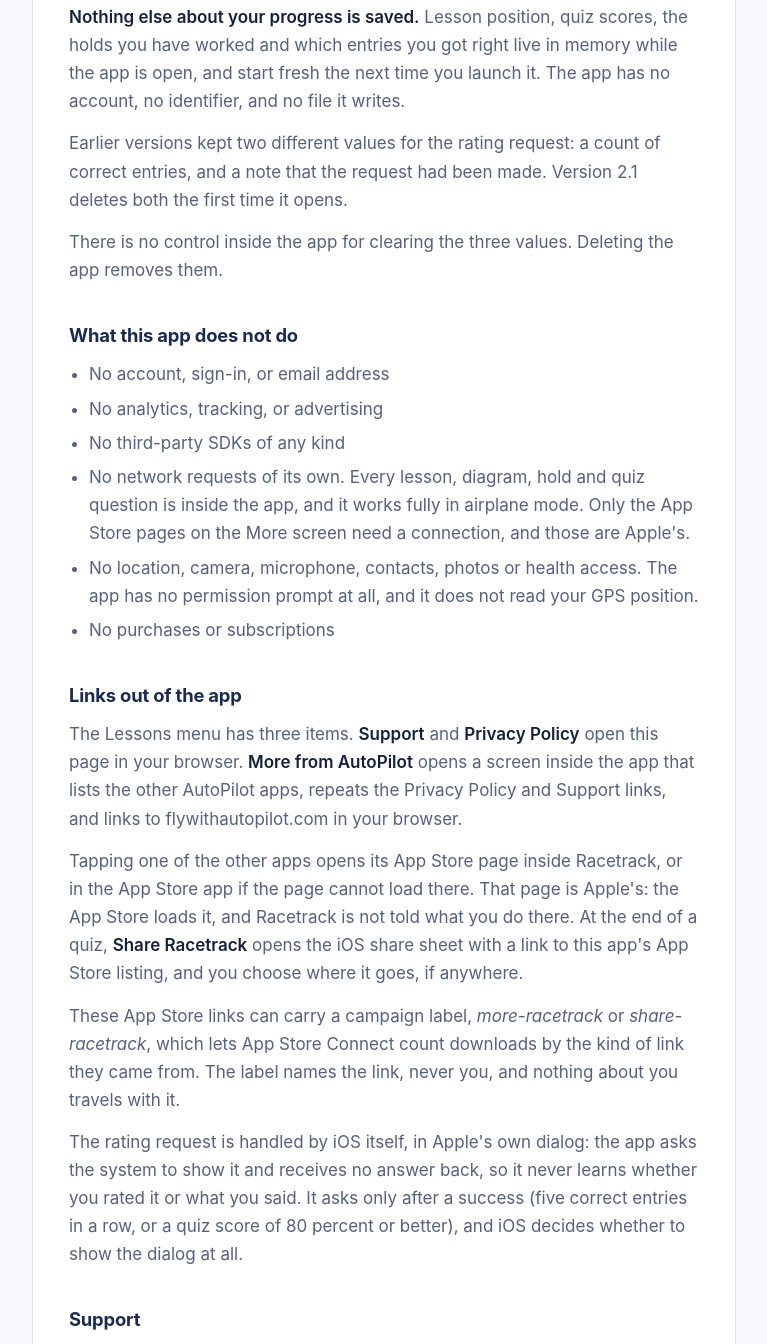
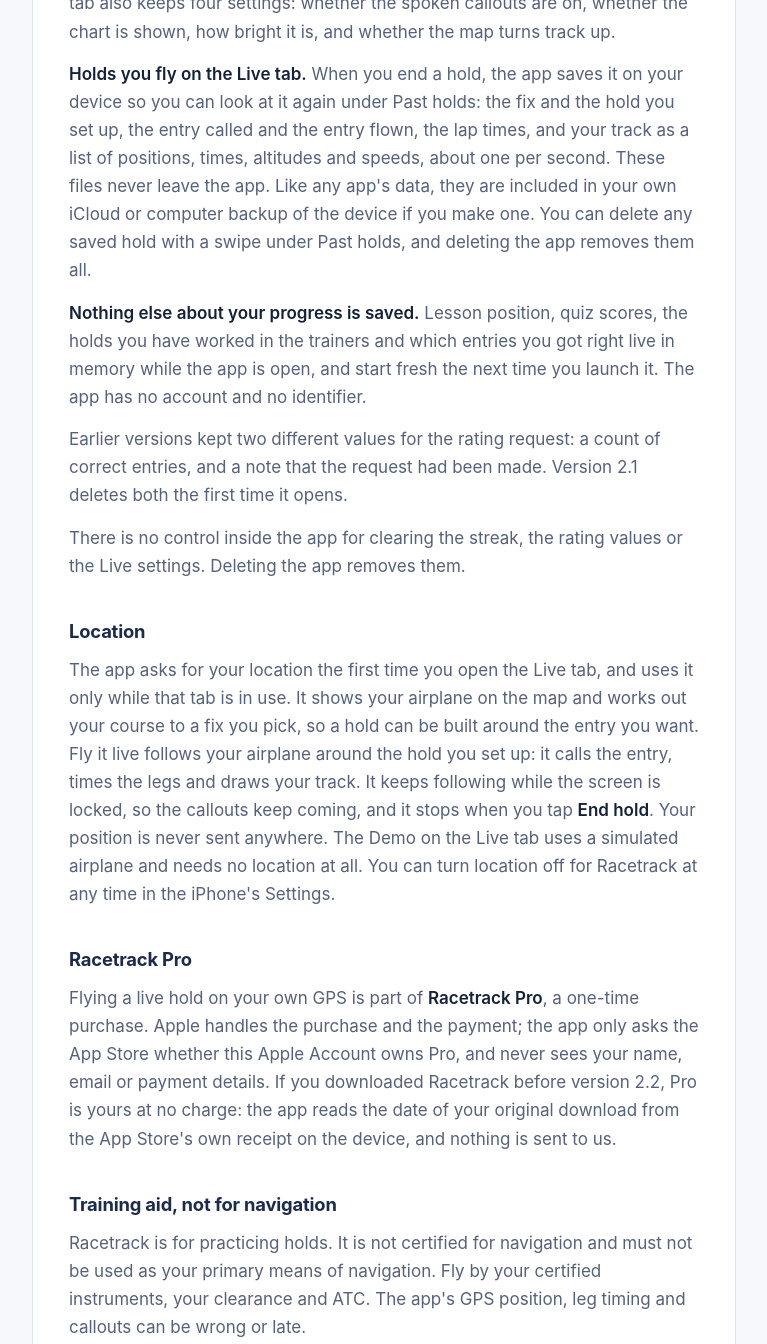
Before and after one commit to JackDA10/privacy, a plain HTML site: page racetrack/index.html in a window 1280 px wide. Shown: the part 513-1857 px from the top of the page, without its empty margins (256-1023 px from the left). Drawn offline with Linux system fonts and the light colour scheme.

Commit message:
Racetrack 2.2: Live hold location, Racetrack Pro, not for navigation
Co-Authored-By: Claude Opus 5.5 <noreply@anthropic.com>

```diff
--- a/racetrack/index.html
+++ b/racetrack/index.html
@@ -11,40 +11,69 @@
 
   <p class="eyebrow">Jack Post &middot; iOS Apps</p>
   <h1>Racetrack</h1>
-  <p class="lede">This app collects no data about you and makes no network
-  connections of its own.</p>
+  <p class="lede">This app collects no data about you. Your position, your flown holds and your
+  settings stay on your device, and nothing is sent to us or to anyone else.</p>
 
   <h2>What this app stores</h2>
-  <p>Starting with version 2.1, the app keeps three small values, on your device only. <strong>One
+  <p>The app keeps a few small values on your device only. <strong>One
   is your best streak in the Entry Trainer</strong>: the longest run of entries you have answered correctly in a
   row, kept so the trainer can show it again the next time you open the app. The other two are the
   app version and the date of the last time the app asked whether you would like to rate it, kept
-  so that it asks at most once per version and never twice within 120 days. That is the entire
-  contents.</p>
+  so that it asks at most once per version and never twice within 120 days. Starting with version
+  2.2, the Live tab also keeps four settings: whether the spoken callouts are on, whether the chart is
+  shown, how bright it is, and whether the map turns track up.</p>
+  <p><strong>Holds you fly on the Live tab.</strong> When you end a hold, the app saves it on your
+  device so you can look at it again under Past holds: the fix and the hold you set up, the entry
+  called and the entry flown, the lap times, and your track as a list of positions, times, altitudes
+  and speeds, about one per second. These files never leave the app. Like any app's data, they are
+  included in your own iCloud or computer backup of the device if you make one. You can delete any
+  saved hold with a swipe under Past holds, and deleting the app removes them all.</p>
   <p><strong>Nothing else about your progress is saved.</strong> Lesson position, quiz scores, the
-  holds you have worked and which entries you got right live in memory while the app is open, and
-  start fresh the next time you launch it. The app has no account, no identifier, and no file it
-  writes.</p>
+  holds you have worked in the trainers and which entries you got right live in memory while the app
+  is open, and start fresh the next time you launch it. The app has no account and no
+  identifier.</p>
   <p>Earlier versions kept two different values for the rating request: a count of correct entries,
   and a note that the request had been made. Version 2.1 deletes both the first time it opens.</p>
-  <p>There is no control inside the app for clearing the three values. Deleting the app removes
-  them.</p>
+  <p>There is no control inside the app for clearing the streak, the rating values or the Live
+  settings. Deleting the app removes them.</p>
+
+  <h2>Location</h2>
+  <p>The app asks for your location the first time you open the Live tab, and uses it only while
+  that tab is in use. It shows your airplane on the map and works out your course to a fix you
+  pick, so a hold can be built around the entry you want.
+  Fly it live follows your airplane around the hold you set up: it calls the entry, times the legs
+  and draws your track. It keeps following while the screen is locked, so the callouts keep
+  coming, and it stops when you tap <strong>End hold</strong>. Your position is never sent anywhere.
+  The Demo on the Live tab uses a simulated airplane and needs no location at all. You can turn
+  location off for Racetrack at any time in the iPhone's Settings.</p>
+
+  <h2>Racetrack Pro</h2>
+  <p>Flying a live hold on your own GPS is part of <strong>Racetrack Pro</strong>, a one-time
+  purchase. Apple handles the purchase and the payment; the app only asks the App Store whether this
+  Apple Account owns Pro, and never sees your name, email or payment details. If you downloaded
+  Racetrack before version 2.2, Pro is yours at no charge: the app reads the date of your original
+  download from the App Store's own receipt on the device, and nothing is sent to us.</p>
+
+  <h2>Training aid, not for navigation</h2>
+  <p>Racetrack is for practicing holds. It is not certified for navigation and must not be used as
+  your primary means of navigation. Fly by your certified instruments, your clearance and ATC. The
+  app's GPS position, leg timing and callouts can be wrong or late.</p>
 
   <h2>What this app does not do</h2>
   <ul>
     <li>No account, sign-in, or email address</li>
     <li>No analytics, tracking, or advertising</li>
     <li>No third-party SDKs of any kind</li>
-    <li>No network requests of its own. Every lesson, diagram, hold and quiz question is inside
-        the app, and it works fully in airplane mode. Only the App Store pages on the More screen
-        need a connection, and those are Apple's.</li>
-    <li>No location, camera, microphone, contacts, photos or health access. The app has no
-        permission prompt at all, and it does not read your GPS position.</li>
-    <li>No purchases or subscriptions</li>
+    <li>No network requests of its own. Every lesson, diagram, hold, quiz question, the IFR chart and
+        the list of fixes are inside the app. The street map under the chart on the Live tab is Apple
+        Maps, which iOS loads from Apple; with no connection the chart and your track still draw.
+        The App Store pages on the More screen and the purchase are Apple's too.</li>
+    <li>No camera, microphone, contacts, photos or health access</li>
+    <li>No subscriptions</li>
   </ul>
 
   <h2>Links out of the app</h2>
-  <p>The Lessons menu has three items. <strong>Support</strong> and <strong>Privacy Policy</strong>
+  <p>The Lessons menu has four items. <strong>Quiz</strong> opens the quiz inside the app. <strong>Support</strong> and <strong>Privacy Policy</strong>
   open this page in your browser. <strong>More from AutoPilot</strong> opens a screen inside the app
   that lists the other AutoPilot apps, repeats the Privacy Policy and Support links, and links to
   flywithautopilot.com in your browser.</p>
@@ -74,7 +103,7 @@
   the clearance you have.</p>
 
   <hr>
-  <p class="updated">Last updated 2 October 2026 &middot;
+  <p class="updated">Last updated [2.2 release day] &middot;
   <a href="../">Full privacy policy</a></p>
 
 </main>
```
